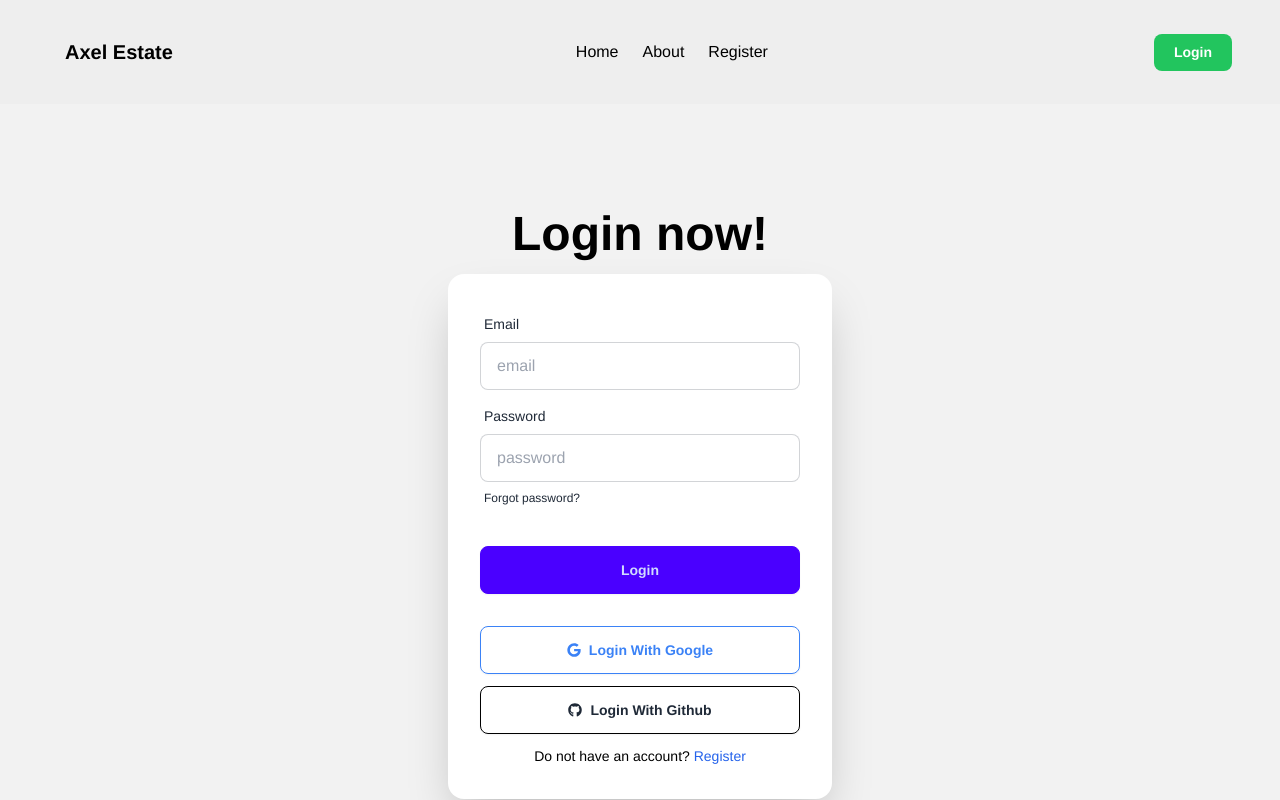
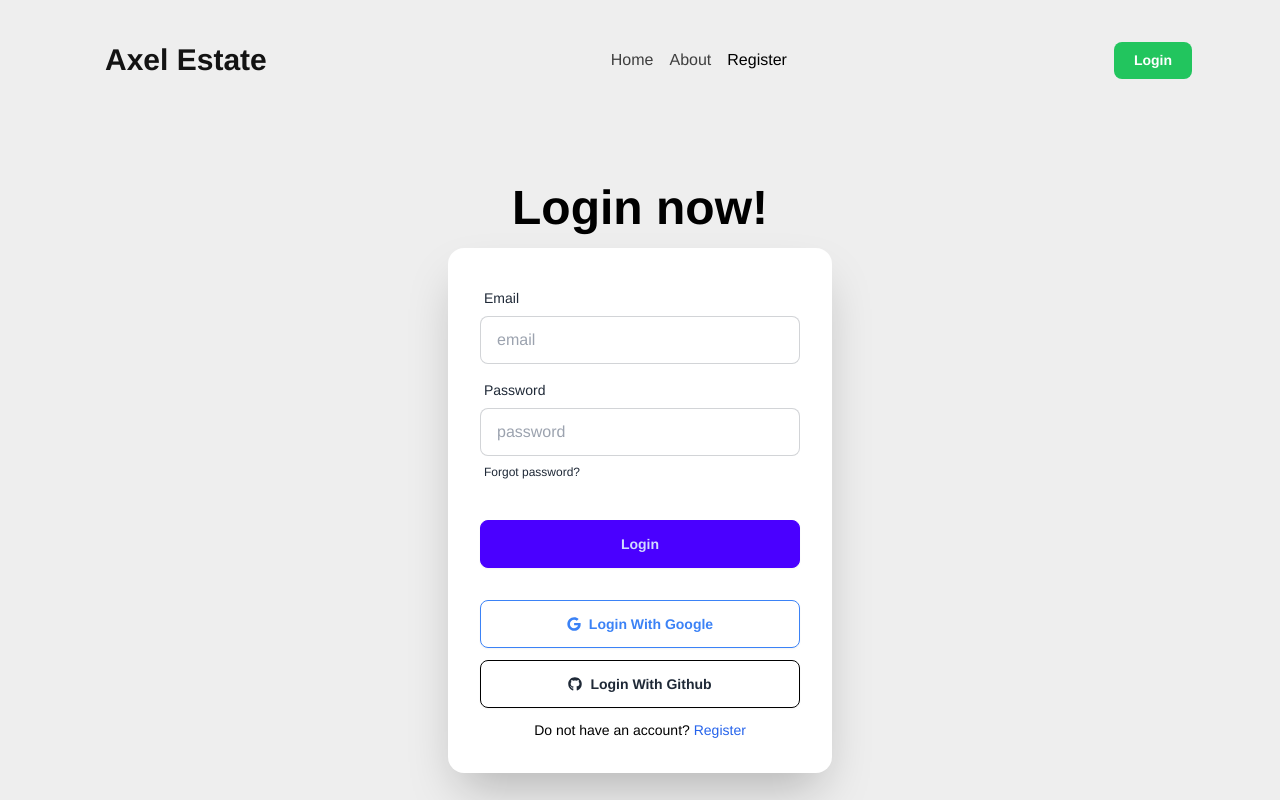
Before and after one commit to Musfique55/Real-Estate, a React (Vite) app: page /login in a window 1280 px wide. Shown: the top 800 px of the page. Built offline with nearby package versions, Linux system fonts and the light colour scheme; no server answers.

Commit message:
made the application responsive

```diff
--- a/src/components/Header/Header.jsx
+++ b/src/components/Header/Header.jsx
@@ -12,14 +12,16 @@ const Header = () => {
       profile.classList.add('hidden');
     }
     return (
-        <div className='mx-12 py-7'>
-            <div className="flex justify-between items-center ">
-                <div>
-                    <a className="btn btn-ghost text-xl">Axel Estate</a>
+        <div className='mx-5 py-7 md:mx-12 lg:mx-20'>
+            <div className="navbar">
+                <div className="flex justify-between flex-1  lg:flex-none lg:justify-start">
+                    <div className="dropdown">
+                    <div tabIndex={0} role="button" className="btn btn-ghost pl-0 lg:hidden">
+                        <svg xmlns="http://www.w3.org/2000/svg" className="h-5 w-5" fill="none" viewBox="0 0 24 24" stroke="currentColor"><path strokeLinecap="round" strokeLinejoin="round" strokeWidth="2" d="M4 6h16M4 12h8m-8 6h16" /></svg>
                     </div>
-                <div className="flex gap-6 items-center">
-                    <NavLink className={({isActive}) => isActive ? 'text-green-500 font-semibold text-base' : 'font-medium text-base'} to='/'>Home</NavLink>
-                    <NavLink className={({isActive}) => isActive ? 'text-green-500 font-semibold text-base' : 'font-medium text-base'} to='/about'>About</NavLink>
+                    <ul tabIndex={0} className="menu menu-sm dropdown-content mt-3  p-2 shadow bg-base-100 rounded-box w-52 z-50">
+                        <NavLink to="/" className={({isActive}) => isActive ? 'text-[rgb(35,190,10)] font-semibold ' : 'text-[rgba(19,19,19,0.8)] font-normal'}>Home</NavLink>
+                        <NavLink to="/about" className={({isActive}) => isActive ? 'text-[rgb(35,190,10)] font-semibold ' : 'text-[rgba(19,19,19,0.8)] font-normal'}>About</NavLink>
                         {
                         user &&
                         <NavLink to='/saved' className={({isActive}) => isActive ? 'text-green-500 font-semibold text-base' : 'font-medium text-base'} >Saved</NavLink>
@@ -32,8 +34,28 @@ const Header = () => {
                             !user &&
                         <NavLink to='/register' className={({isActive}) => isActive ? 'text-green-500 font-semibold text-base' : 'font-medium text-base'} >Register</NavLink>
                         }
+                    </ul>
                     </div>
-
+                    <a className="btn btn-ghost text-[rgb(19,19,19)] font-bold text-3xl">Axel Estate</a>
+                </div>
+                <div className=" hidden lg:flex lg:flex-1 lg:justify-center lg:items-center">
+                    <ul className="flex items-center justify-center flex-1 gap-4 text-base menu menu-horizontal px-1">
+                    <NavLink to="/" className={({isActive}) => isActive ? 'text-[rgb(35,190,10)] font-semibold' : 'text-[rgba(19,19,19,0.8)] font-normal'}>Home</NavLink>
+                        <NavLink to="/about" className={({isActive}) => isActive ? 'text-[rgb(35,190,10)] font-semibold ' : 'text-[rgba(19,19,19,0.8)] font-normal'}>About</NavLink>
+                        {
+                        user &&
+                        <NavLink to='/saved' className={({isActive}) => isActive ? 'text-green-500 font-semibold text-base' : 'font-medium text-base'} >Saved</NavLink>
+                        }
+                        {
+                            user &&
+                        <NavLink to='/updateprofile' className={({isActive}) => isActive ? 'text-green-500 font-semibold text-base' : 'font-medium text-base'} >Update Profile</NavLink>
+                        }
+                        {
+                            !user &&
+                        <NavLink to='/register' className={({isActive}) => isActive ? 'text-green-500 font-semibold text-base' : 'font-medium text-base'} >Register</NavLink>
+                        }
+                    </ul>
+                </div>
                 {
                     user ? <div className="flex-none gap-2" onMouseOver={() => { handleEnter()}} onMouseOut={() => {handleOut()}}>
                     <div className="dropdown dropdown-end">
@@ -58,7 +80,6 @@ const Header = () => {
                 </div> :
                 <Link className='bg-green-500 px-5 py-2 rounded-lg text-white font-semibold' to="/login">Login</Link>
                 }
-
             </div>
         </div>
     );
--- a/src/components/Home/Home.jsx
+++ b/src/components/Home/Home.jsx
@@ -27,7 +27,7 @@ const Home = () => {
         })
     },[])
     return (
-        <div className='mx-12'>
+        <div className='mx-5 md:mx-12 lg:20'>
             <Helmet>
                 <title>Alex Estate | Home</title>
             </Helmet>
@@ -67,7 +67,7 @@ const Home = () => {
             <div className='my-12'>
                 <h5 className='text-center text-lg text-gray-500 mb-3'>Discover</h5>
                 <h3 className='text-5xl font-bold text-center mb-8'>Popular Estates</h3>
-                <div className='grid grid-cols-3 gap-6 mb-12'>
+                <div className='grid grid-cols-1 gap-6 mb-12 md:grid-cols-2 lg:grid-cols-3'>
                 {
                     estates.map(estate => {
                     return  <Estatecards key={estate.id} estate={estate}></Estatecards>
@@ -78,7 +78,7 @@ const Home = () => {
             <div >
                 <h5 className='text-center text-lg text-gray-500 mb-2 mt-16'>Meet</h5>
                 <h2 className='text-4xl font-semibold text-center mb-12'>Our Dynamic Agents</h2>
-                <div className='grid grid-cols-3 gap-y-10'>
+                <div className='grid grid-cols-1 gap-6 md:grid-cols-2 lg:grid-cols-3'>
                 {
                     stuffs.map((stuff,idx) => {
                        return  <Stuffs key={idx} stuff={stuff}></Stuffs>
--- a/src/components/Login/Login.jsx
+++ b/src/components/Login/Login.jsx
@@ -54,8 +54,8 @@ const Login = () => {
             <Helmet>
                 <title>Alex Estate | Login</title>
             </Helmet>
-            <div className="hero min-h-screen bg-base-200">
-                <div className="hero-content flex-col">
+            <div className="hero my-12">
+                <div className="hero-content flex-col ">
                     <div className="text-center lg:text-left">
                     <h1 className="text-5xl font-bold">Login now!</h1>
                     </div>
--- a/src/components/Register/Register.jsx
+++ b/src/components/Register/Register.jsx
@@ -42,7 +42,7 @@ const Register = () => {
             <Helmet>
               <title>Alex Estate | Register</title>
             </Helmet>
-            <div className="hero min-h-screen bg-base-200">
+            <div className="hero my-12">
                 <div className="hero-content flex-col">
                     <div className="text-center lg:text-left">
                     <h1 className="text-5xl font-bold">Register now!</h1>
--- a/src/components/Saved/Saved.jsx
+++ b/src/components/Saved/Saved.jsx
@@ -7,17 +7,17 @@ const Saved = () => {
     const savedItem = all.filter((item) => getSavedItem.includes(item.id));
 
     return (
-        <div className="mx-20">
+        <div className="mx-5 md:mx-12 lg:mx-20">
             {
                 savedItem.map((item,idx) => {
                     const {image,estate_title,location,area,price,facilities,status,id} = item;
                     return(
                         <div key={idx} className="mb-6">
-                            <div className="flex gap-10 border border-gray-300">
+                            <div className="flex flex-col gap-10 border border-gray-300 lg:flex-row">
                                 <div>
                                 <img src={image} alt="" className="w-[550px] h-auto object-cover"/>
                                 </div>
-                                <div className="space-y-5 p-10">
+                                <div className="space-y-5 p-10 flex flex-col flex-1">
                                     <h3 className="font-bold text-black text-2xl">{estate_title}</h3>
                                     <div className="flex gap-2 items-center text-lg">
                                     <IoLocationSharp></IoLocationSharp>
--- a/src/components/Stuffs/Stuffs.jsx
+++ b/src/components/Stuffs/Stuffs.jsx
@@ -5,7 +5,7 @@ import { FaInstagram } from "react-icons/fa";
 const Stuffs = ({stuff}) => {
     return (
         <div className="space-y-4">
-            <img src={stuff.image} alt="" className="rounded-2xl"/>
+            <img src={stuff.image} alt="" className="rounded-2xl w-full object-cover"/>
             <p className="text-xl font-semibold">{stuff.name}</p>
             <div className="flex gap-5 items-center text-xl">
                 <MdOutlineFacebook></MdOutlineFacebook>
```
Also changed, not shown: src/components/Estatedetails/Estatedetails.jsx (+5 -5 lines), src/components/UpdateProfile/UpdateProfile.jsx (+5 -5 lines). Lines whose indentation alone changed are shown as unchanged.
